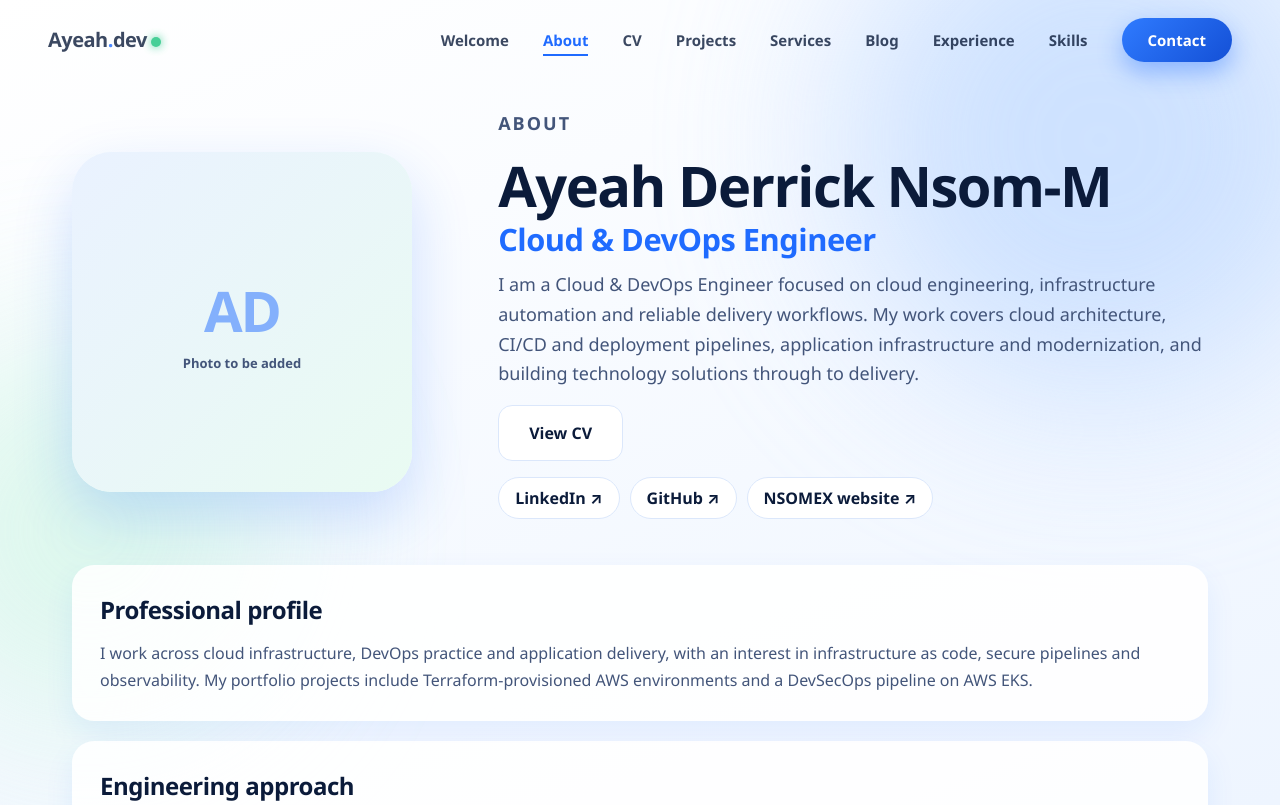
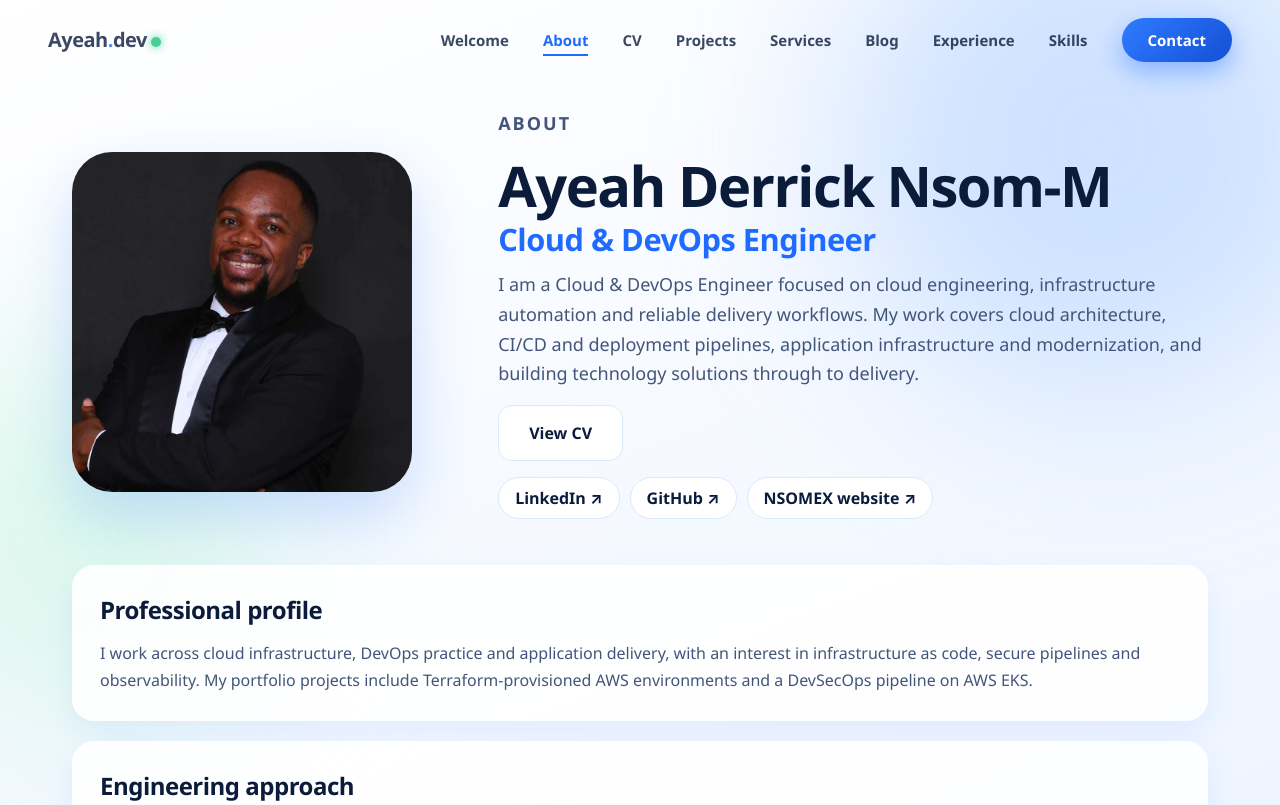
Before and after one commit to brightedge-tech/my-portfolio, a plain HTML site: page mockup/about/index.html in a window 1280 px wide. Shown: the top 805 px of the page. Drawn offline with Linux system fonts and the light colour scheme.

Commit message:
Use real profile portrait on About page

```diff
--- a/mockup/assets/css/profile.css
+++ b/mockup/assets/css/profile.css
@@ -19,3 +19,4 @@
 .about-hero h1,.cv-head h1{text-wrap:balance}
 .cv-contact{margin:6px 0 4px;color:var(--ink);font-weight:600}.cv-contact a{color:var(--blue)}
 .cv-item h4{margin:12px 0 4px}
+.about-photo img{object-position:50% 18%;transform:scale(1.4);transform-origin:55% 17%}
--- a/mockup/assets/js/profile-data.js
+++ b/mockup/assets/js/profile-data.js
@@ -13,7 +13,7 @@
     location: null,
     email: "derricknsom0@gmail.com",
     phone: "+86 139 4902 6940",
-    photo: null,
+    photo: "assets/img/profile.jpg",
     photoAlt: "Portrait of Ayeah Derrick Nsom-M",
     cvPdf: null,
     intro: "I am a Cloud & DevOps Engineer focused on cloud engineering, infrastructure automation and reliable delivery workflows. My work covers cloud architecture, CI/CD and deployment pipelines, application infrastructure and modernization, and building technology solutions through to delivery.",
```
Also changed, not shown: mockup/assets/img/profile.jpg (renamed from mockup/assets/image/profile.jpg).
